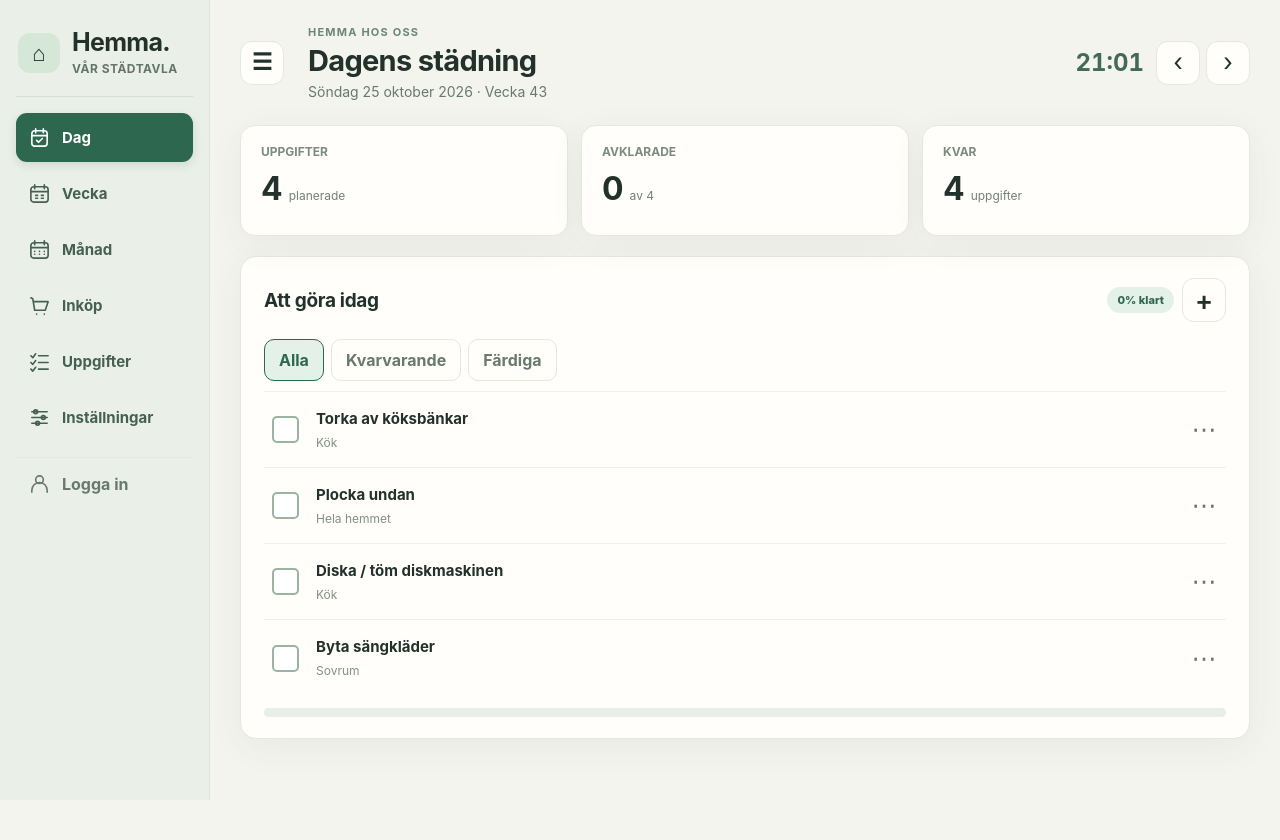
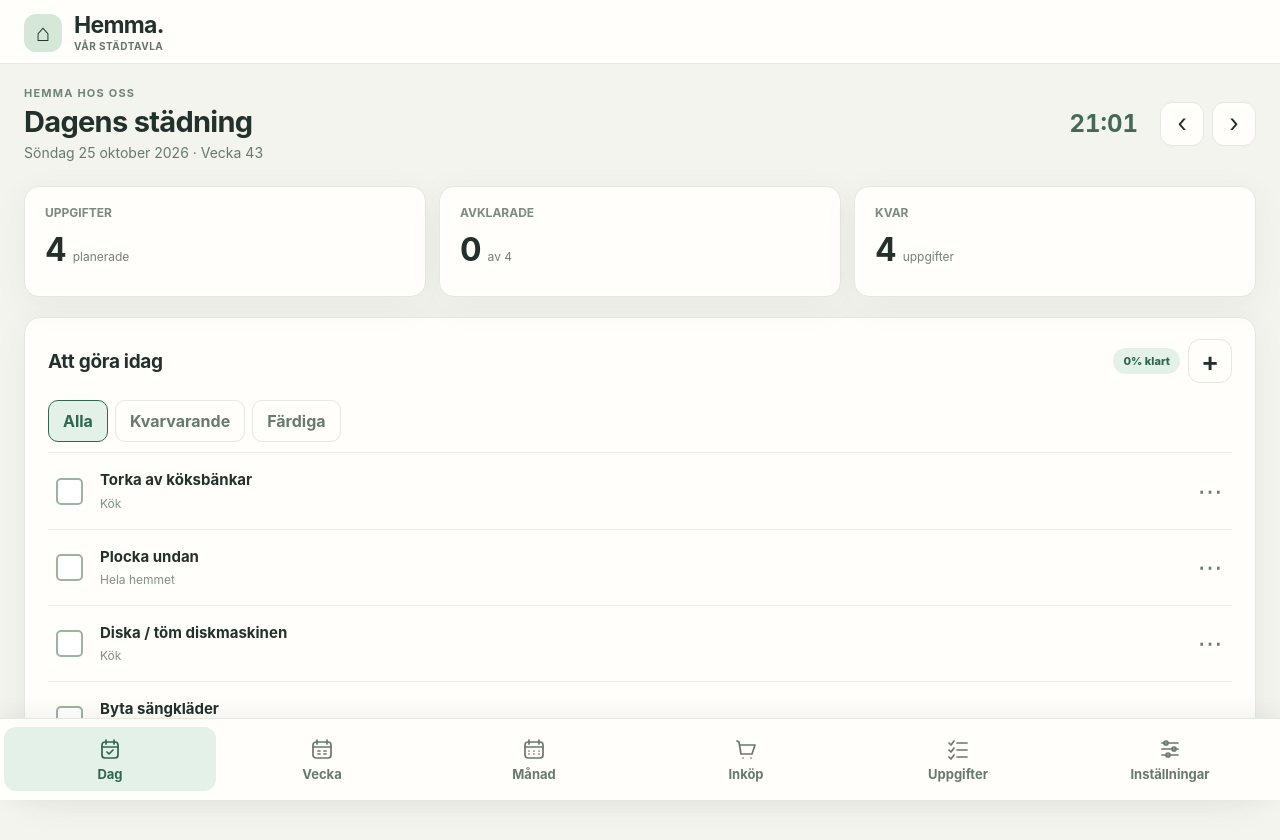
Before and after one commit to Bit-Balder/stadtavla, a React (Vite) app: page / in a window 1280 px wide. Shown: the top 840 px of the page. Before the commit the page ends 800 px from the top, so only its background shows below. Built offline with nearby package versions, Linux system fonts and the light colour scheme.

Commit message:
Use mobile bottom navigation on landscape iPad layouts

```diff
--- a/src/styles.css
+++ b/src/styles.css
@@ -2138,7 +2138,9 @@ textarea {
   }
 }
 
-@media (max-width: 650px) {
+/* Share the mobile tab bar with landscape tablets, including larger iPad screens. */
+@media (max-width: 650px),
+  (min-width: 651px) and (max-width: 1440px) and (orientation: landscape) {
   #app,
   #app.sidebar-hidden {
     display: flex;
@@ -2272,3 +2274,47 @@ textarea {
     font-size: 9px;
   }
 }
+
+/* Keep the tablet header on one row and retain the future Google avatar. */
+@media (min-width: 651px) and (max-width: 1440px) and (orientation: landscape) {
+  #app .sidebar,
+  #app.sidebar-hidden .sidebar {
+    padding-left: 24px;
+    padding-right: 24px;
+  }
+  .sidebar .brand {
+    gap: 12px;
+  }
+  .sidebar .brand-profile {
+    display: inline-flex;
+  }
+  .sidebar .brand-profile + .brand-mark {
+    display: none;
+  }
+  .sidebar .navbtn {
+    min-height: 64px;
+    height: 64px;
+    font-size: 13px;
+  }
+  .sidebar .nav {
+    padding-top: 8px;
+  }
+  #app .main {
+    padding: 22px 24px 110px;
+    padding-bottom: calc(110px + env(safe-area-inset-bottom));
+  }
+  .top {
+    flex-wrap: nowrap;
+  }
+  .top-left {
+    min-width: 0;
+    flex: 1;
+  }
+  .top-tools {
+    width: auto;
+    flex-shrink: 0;
+  }
+  .top-tools .clock {
+    margin-right: 8px;
+  }
+}
```
Also changed, not shown: 1 other file (tests, documents, lock files or other folders).
